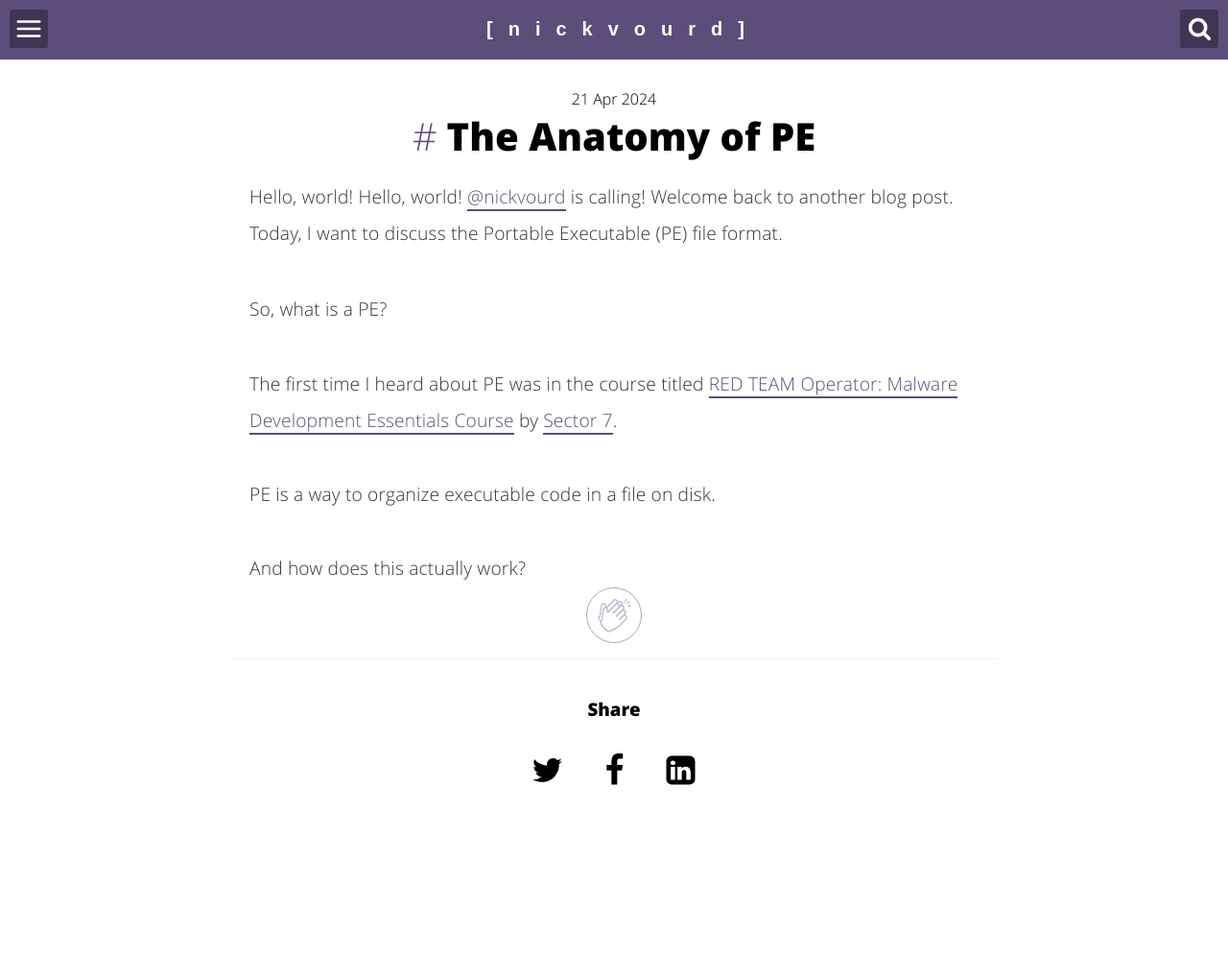
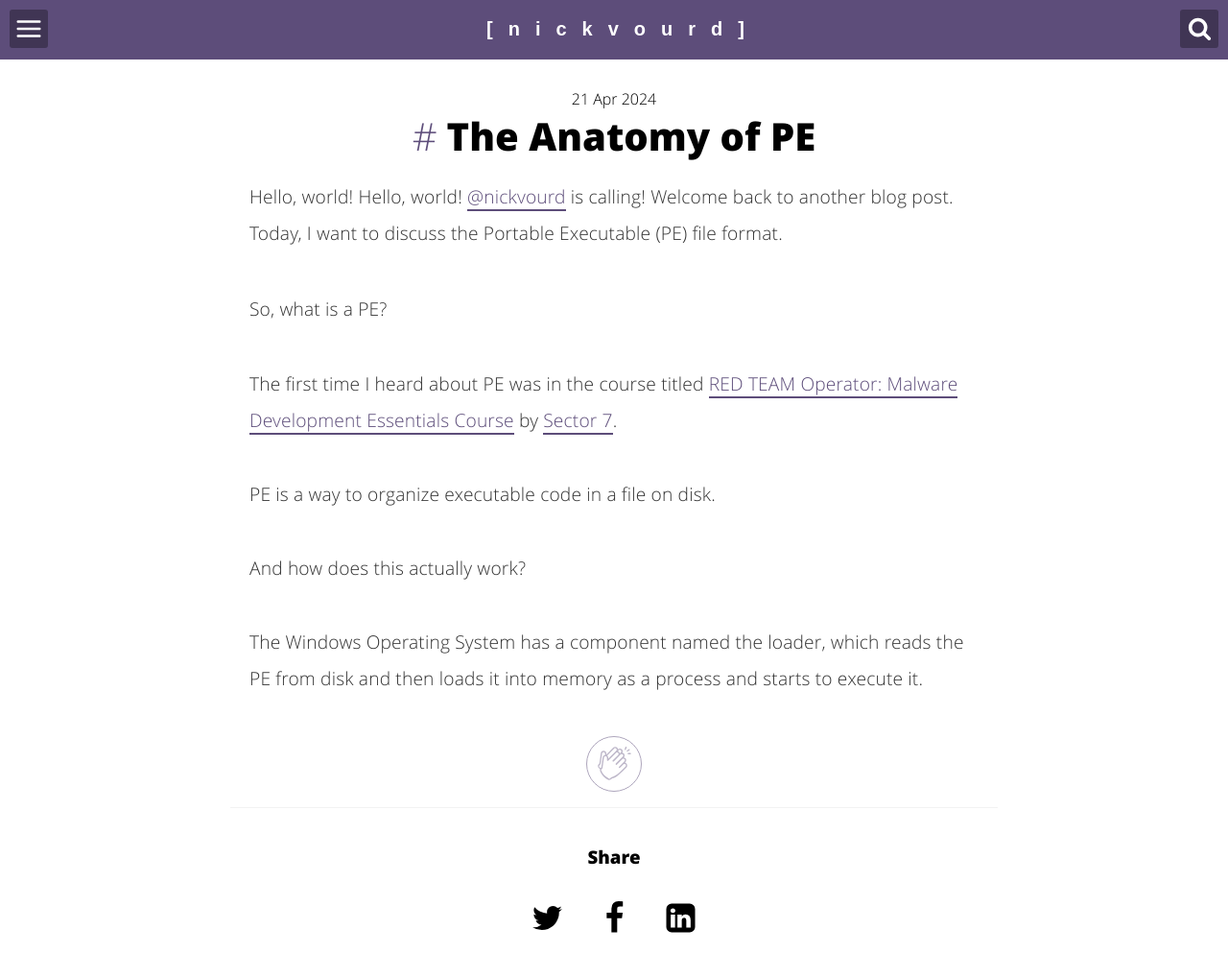
Before and after one commit to nickvourd/nickvourd.github.io, a Jekyll site: the page built from _posts/2024-04-21-the-anatomy-of-pe.md, in a window 1280 px wide. Shown: the whole page at 96% size. Built offline with Jekyll 4.4.1, drawn with Linux system fonts in a browser that asks for light colours; before the commit the page ends 900 px from its top, so only the background shows below that.

Commit message:
The anatomy of PE

```diff
--- a/_posts/2024-04-21-the-anatomy-of-pe.md
+++ b/_posts/2024-04-21-the-anatomy-of-pe.md
@@ -138,7 +138,7 @@
 
 <p>So, what is a PE?</p><br />
 
-<p>The first time I heard about PE was in the course titled <a href="https://institute.sektor7.net/red-team-operator-malware-development-essentials">RED TEAM Operator: Malware Development Essentials Course</a> by <a href="https://institute.sektor7.net">Sector 7</a>.<br /><br />PE is a way to organize executable code in a file on disk.<br /><br />And how does this actually work?</p>
+<p>The first time I heard about PE was in the course titled <a href="https://institute.sektor7.net/red-team-operator-malware-development-essentials">RED TEAM Operator: Malware Development Essentials Course</a> by <a href="https://institute.sektor7.net">Sector 7</a>.<br /><br />PE is a way to organize executable code in a file on disk.<br /><br />And how does this actually work?<br /><br />The Windows Operating System has a component named the loader, which reads the PE from disk and then loads it into memory as a process and starts to execute it.</p><br />
 
 <!-- add the button!-->
 <div>
```
